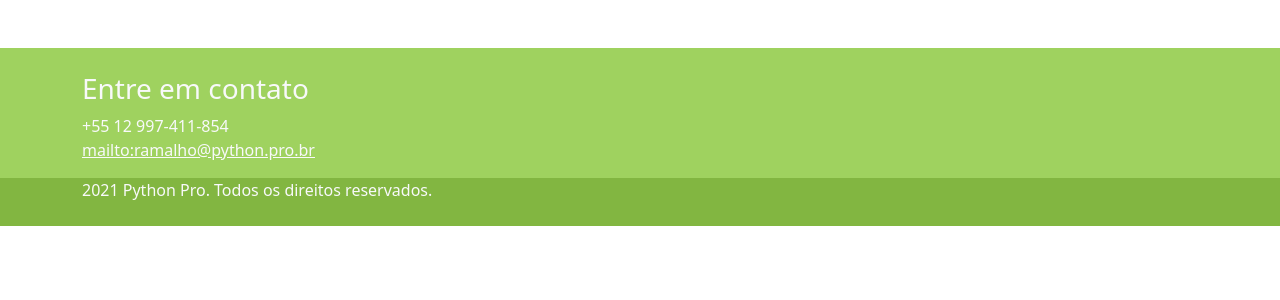
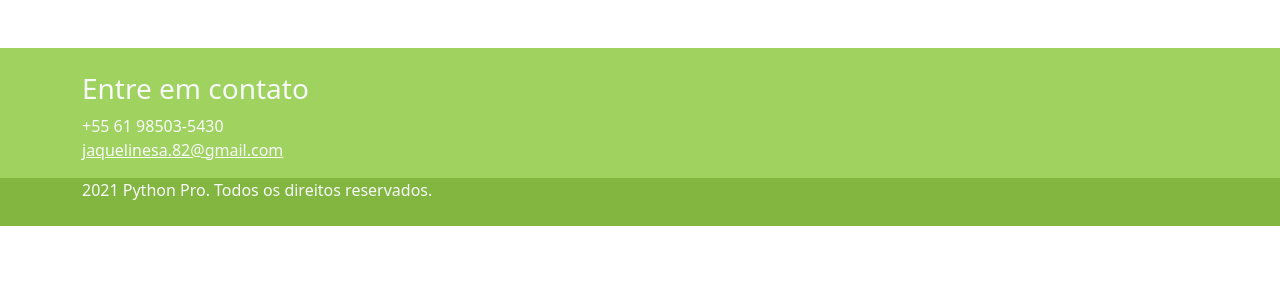
Before and after one commit to Jaquelinesa82/curso-django, a Django app: template pypro/base/templates/base/base.html in a window 1280 px wide. Shown: the part 56-356 px from the top of the page. Run offline with Django 3.2, Linux system fonts and the light colour scheme; the template is opened without the code that fills it, so the values that code supplies are empty; some libraries are stand-ins or nearby versions.

Commit message:
compartilhamento de contexto
close #95

```diff
--- a/pypro/aperitivos/views.py
+++ b/pypro/aperitivos/views.py
@@ -1,5 +1,4 @@
 from django.urls import reverse
-
 from django.shortcuts import render
 
 
--- a/pypro/base/templates/base/base.html
+++ b/pypro/base/templates/base/base.html
@@ -35,29 +35,7 @@
 </nav>
 {% block body %}{% endblock body %}
 
-<footer class="main-footer mt-5 pt-4 text-light">
-    <div class="container">
-        <div class="row">
-            <div class="col">
-                <h3>Entre em contato</h3>
-                <address>
-                    +55 12 997-411-854
-                    <br/>
-                    <a href="mailto:ramalho@python.pro.br " class="text-light">mailto:ramalho@python.pro.br</a>
-                </address>
-            </div>
-        </div>
-    </div>
-    <div class="rights pb-4">
-        <div class="container">
-            <div class="row">
-                <div class="col">
-                    {% now 'Y' %} Python Pro. Todos os direitos reservados.
-                </div>
-            </div>
-        </div>
-    </div>
-</footer>
+{% include 'base/footer.html' with contato_email='jaquelinesa.82@gmail.com' only %}
 
 </body>
 </html>
--- /dev/null
+++ b/pypro/base/templates/base/footer.html
@@ -0,0 +1,23 @@
+<footer class="main-footer mt-5 pt-4 text-light">
+    <div class="container">
+        <div class="row">
+            <div class="col">
+                <h3>Entre em contato</h3>
+                <address>
+                    +55 61 98503-5430
+                    <br/>
+                    <a href="mailto:{{contato_email}}" class="text-light">{{contato_email}}</a>
+                </address>
+            </div>
+        </div>
+    </div>
+    <div class="rights pb-4">
+        <div class="container">
+            <div class="row">
+                <div class="col">
+                    {% now 'Y' %} Python Pro. Todos os direitos reservados.
+                </div>
+            </div>
+        </div>
+    </div>
+</footer>
--- a/pypro/base/views.py
+++ b/pypro/base/views.py
@@ -1,6 +1,4 @@
 from django.shortcuts import render
-
-# Create your views here.
 
 
 def home(request):
```
Also changed, not shown: pypro/base/tests/test_home.py (+4 -0 lines).
